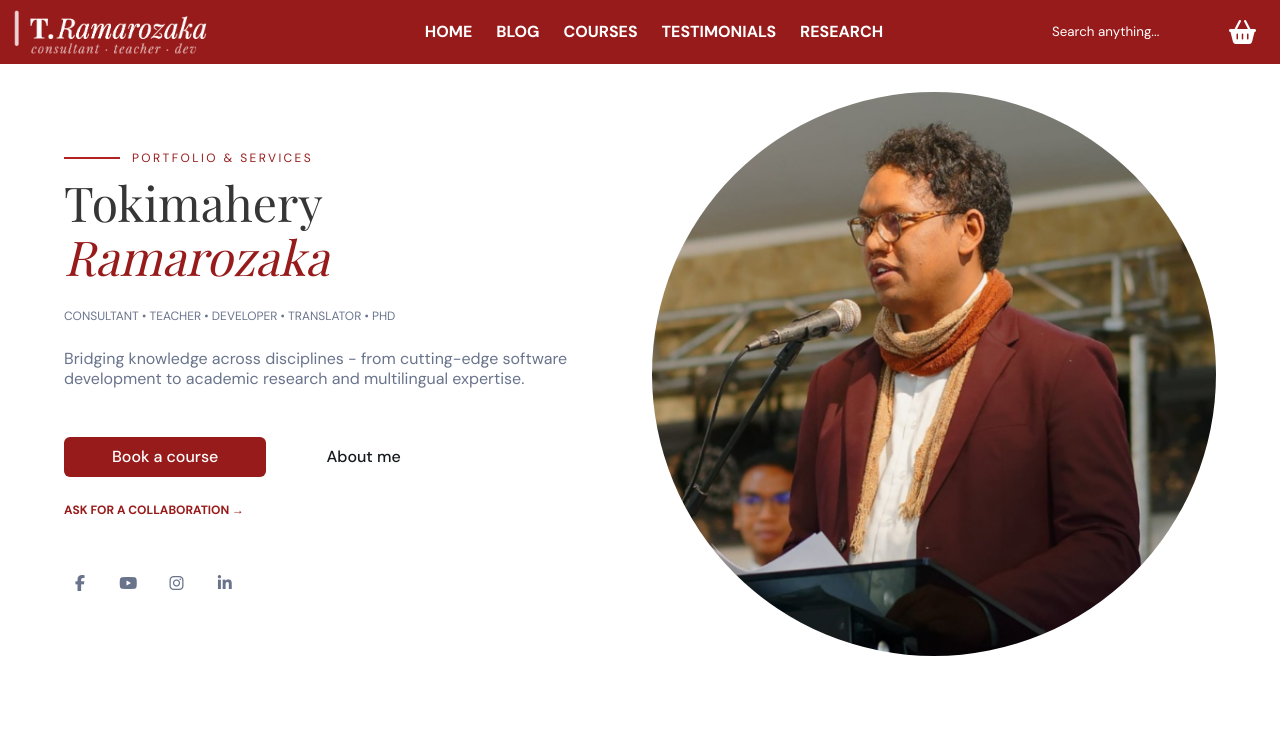
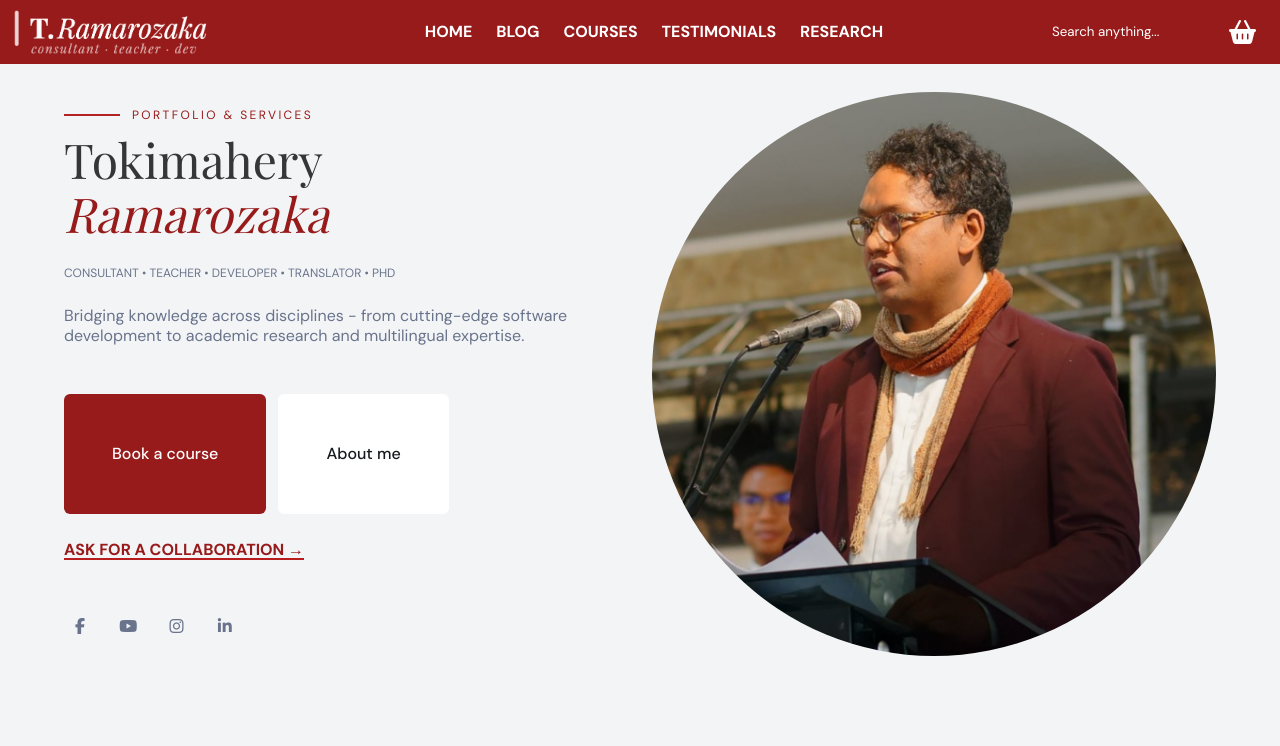
Before and after one commit to heitsiorinirina-lgtm/Examen-Final-WEB1, a website: page index.html in a window 1280 px wide. Shown: the top 746 px of the page. Drawn offline with nearby package versions, Linux system fonts and the light colour scheme; a web font is replaced by a local one.

Commit message:
fix: refined the background color and the paddings

```diff
--- a/index.html
+++ b/index.html
@@ -9,7 +9,7 @@
     <script src="https://kit.fontawesome.com/18e6813d54.js" crossorigin="anonymous"></script>
     <script src="data/tokimahery.data.js"></script>
     <script src="scripts/navbar.js" defer></script>
-    <script src="scripts/blog.js" defer></script>
+    <script src="scripts/homePage.js" defer></script>
 </head>
 
 <body>
@@ -52,7 +52,7 @@
                 </div>
         </nav>
     </header>
-    <main>
+    <main class="has-background-white-ter">
         <section class="hero is-fullheight-with-navbar">
             <div class="hero-body">
                 <div class="container">
@@ -74,12 +74,12 @@
                             </p>
 
                             <div class="buttons">
-                                <a class="button is-primary px-6">Book a course</a>
-                                <a class="button is-white px-6 has-shadow">About me</a>
+                                <a class="button is-primary p-6">Book a course</a>
+                                <a class="button is-white p-6 has-shadow">About me</a>
                             </div>
 
                             <a href="#"
-                                class="has-text-primary is-size-7 is-uppercase has-text-weight-bold mt-4 is-block">
+                                class="has-text-primary has-underline is-size-6 is-uppercase has-text-weight-bold mt-4">
                                 ASK FOR A COLLABORATION →
                             </a>
 
```
